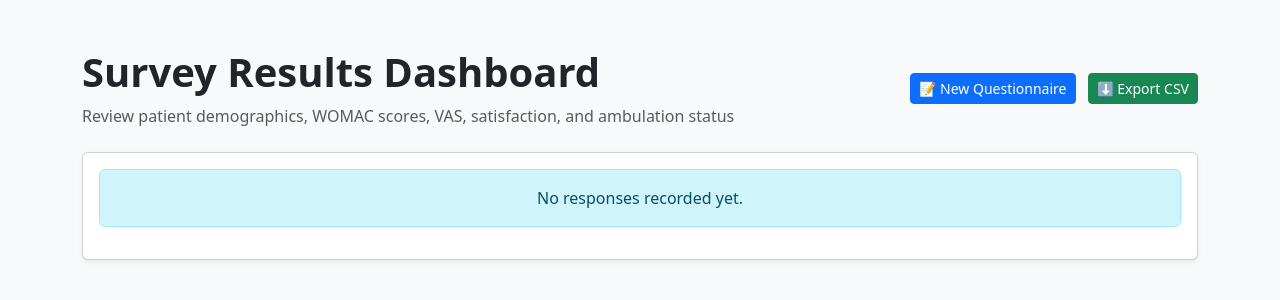
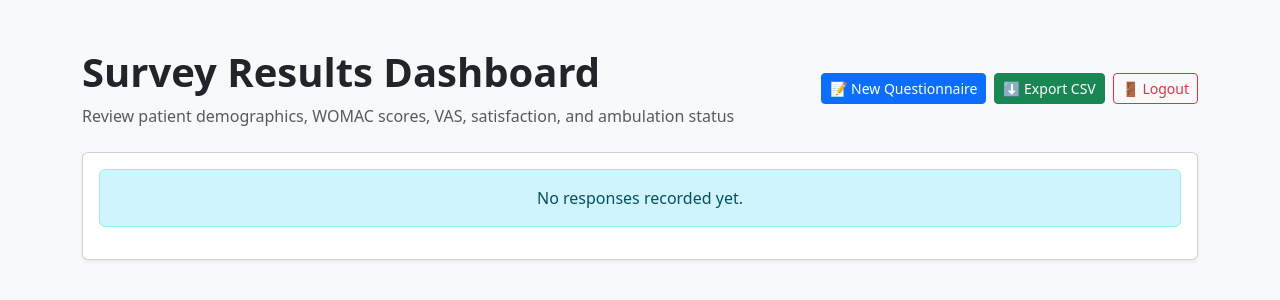
Before and after one commit to Festusolusegun/questionnaire_project, a Django app: page /results/ in a window 1280 px wide. Shown: the top 300 px of the page. Run offline with Django 5.2, Linux system fonts and the light colour scheme; the visitor is signed in with stand-in values (Sample User, id 1); data that the repository does not hold is empty.

Commit message:
Update results.html

```diff
--- a/survey/templates/survey/results.html
+++ b/survey/templates/survey/results.html
@@ -19,9 +19,14 @@
                     <h1 class="display-6 fw-bold">Survey Results Dashboard</h1>
                     <p class="text-muted mb-0">Review patient demographics, WOMAC scores, VAS, satisfaction, and ambulation status</p>
                 </div>
-                <div>
+                <div class="d-flex">
                     <a href="/" class="btn btn-sm btn-primary me-2">📝 New Questionnaire</a>
-                    <a href="{% url 'export_responses_csv' %}" class="btn btn-sm btn-success">⬇️ Export CSV</a>
+                    <a href="{% url 'export_responses_csv' %}" class="btn btn-sm btn-success me-2">⬇️ Export CSV</a>
+                    <!-- Logout Button (POST form) -->
+                    <form method="post" action="{% url 'logout' %}">
+                        {% csrf_token %}
+                        <button type="submit" class="btn btn-sm btn-outline-danger">🚪 Logout</button>
+                    </form>
                 </div>
             </div>
 
```
